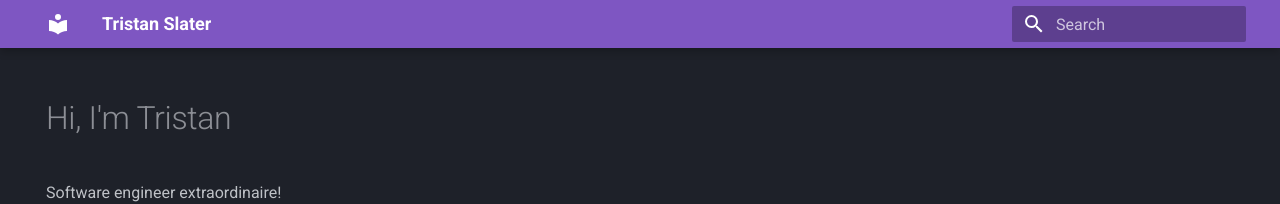
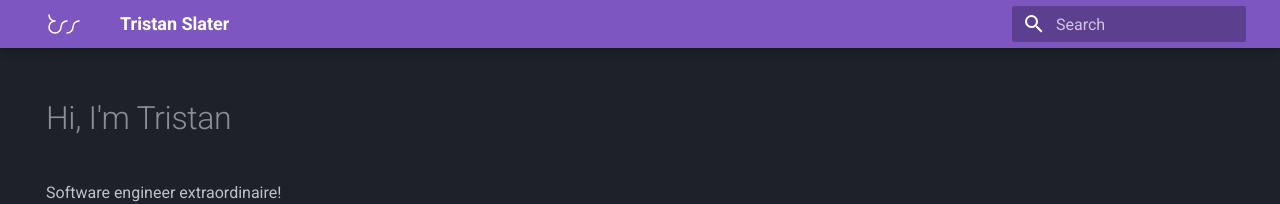
Before and after one commit to trslater/trslater.github.io, an MkDocs documentation site: the page built from docs/index.md, in a window 1280 px wide. Shown: the top 204 px of the page. Built offline with MkDocs 1.6.1 and Material for MkDocs 9.7.7, drawn with Linux system fonts in a browser that asks for light colours.

Commit message:
Add logo

```diff
--- a/mkdocs.yml
+++ b/mkdocs.yml
@@ -3,6 +3,7 @@ site_url: https://trslater.ca
 
 theme:
   name: material
+  logo: assets/images/logo.svg
   palette:
     scheme: slate
     primary: deep purple
```
Also changed, not shown: docs/assets/images/logo.svg (added).
